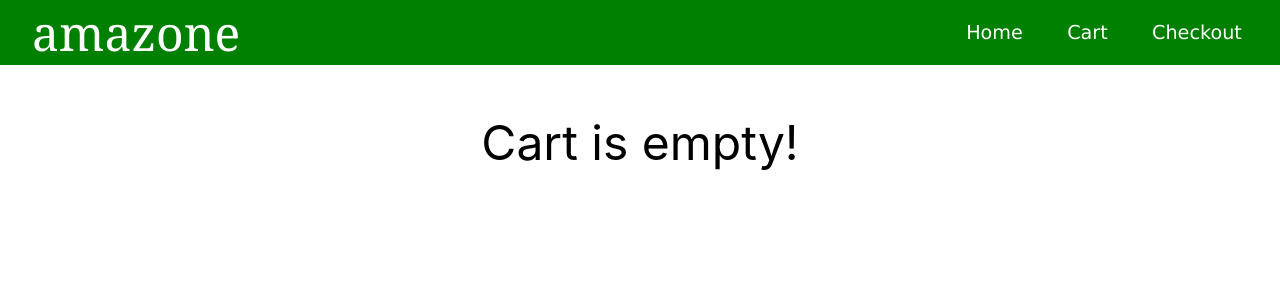
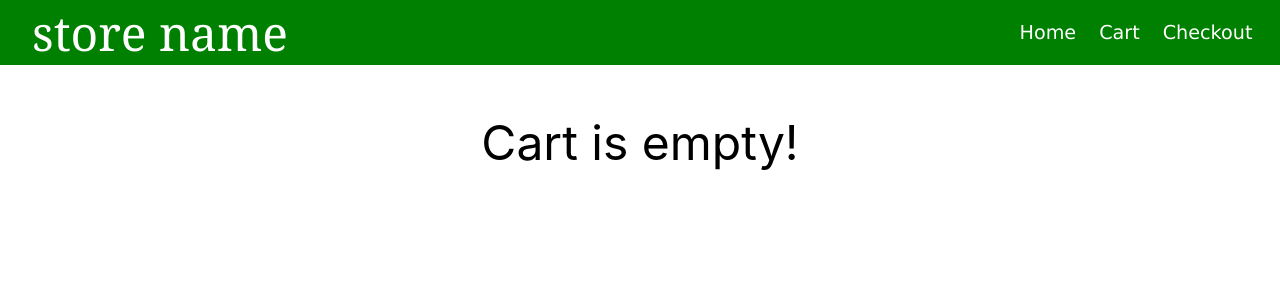
Before and after one commit to miltonhuynh/React-Store, a React (Create React App) app in the folder app/: page /React-Store/Cart in a window 1280 px wide. Shown: the top 300 px of the page. Built offline with nearby package versions, Linux system fonts and the light colour scheme.

Commit message:
Added hover effect

```diff
--- a/app/src/App.css
+++ b/app/src/App.css
@@ -24,7 +24,7 @@
   font-size: 1.5rem;
   font-family: Verdana, Geneva, Tahoma, sans-serif;
   padding: 1rem;
-  width: 25vw;
+  width: 20vw;
   align-items: center;
 }
 
@@ -49,11 +49,16 @@
 
 #Card_container {
   display: flex;
-  border: 1px solid black;
+  background-color: rgba(0, 0, 0, 0.02);
   width: 40vw;
   height: 30vh;
   padding: 1rem;
   margin: 1rem;
+  transition: 0.5s;
+}
+
+#Card_container:hover {
+  background-color: rgba(0, 0, 0, 0.1);
 }
 
 #Item_title-price {
@@ -65,7 +70,6 @@
 
 
 #Card_images {
-  border: 1px solid black;
   padding: 1rem;
 }
 
@@ -78,9 +82,7 @@
 }
 
 
-#Card_container:hover {
-  border: 3px solid blue;
-}
+
 
 #Details_container {
   display: flex;
--- a/app/src/Components/HeaderFooter.js
+++ b/app/src/Components/HeaderFooter.js
@@ -17,7 +17,7 @@ export default function HeaderFooter(props) {
   return (
     <>
       <div id="Header">
-        <div id="Brand">amazone</div>
+        <div id="Brand">store name</div>
         <div id="Navbar">
           <div className="Link" onClick={goHome}>Home</div>
           <div className="Link" onClick={goCart}>Cart</div>
```
